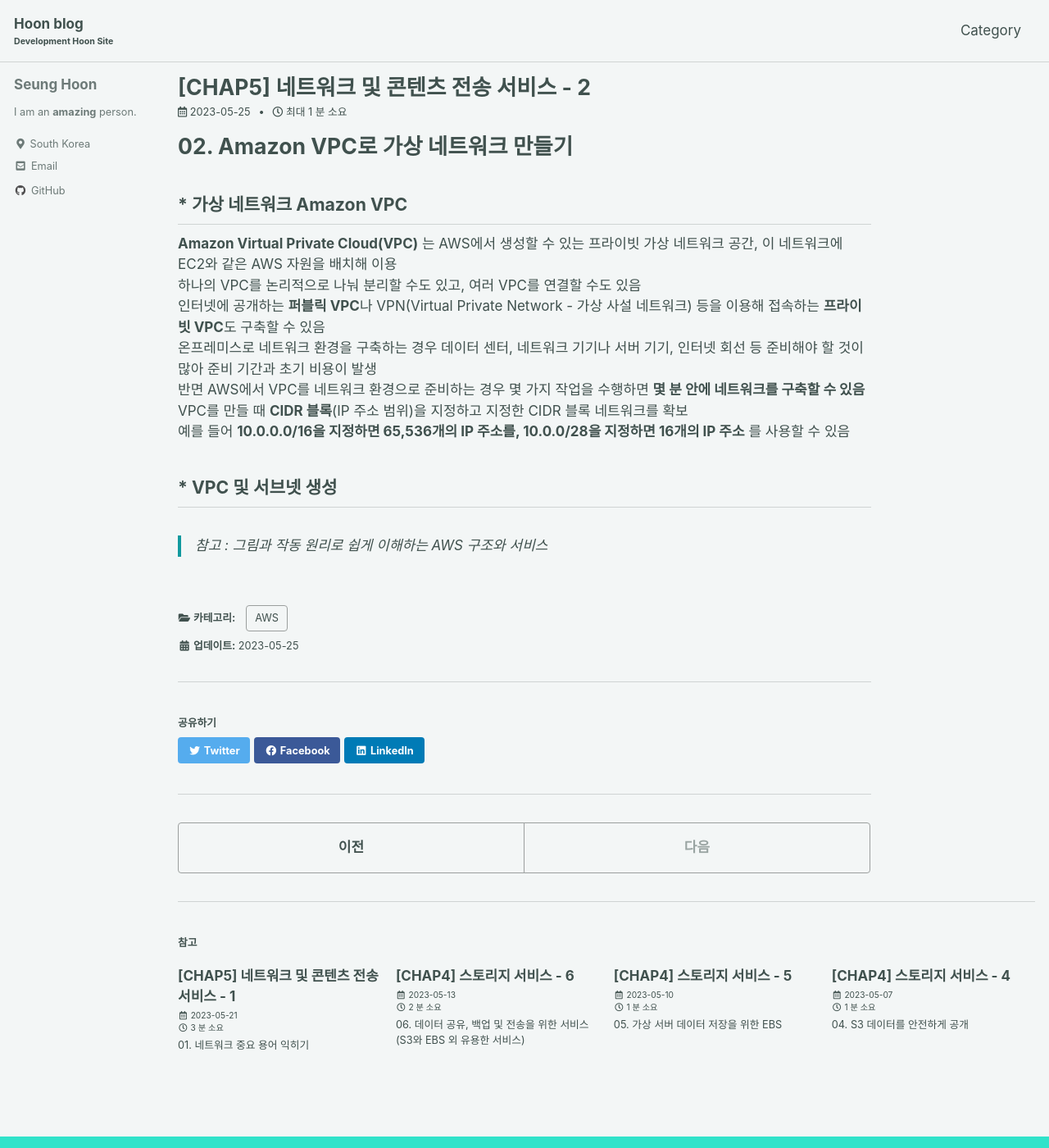
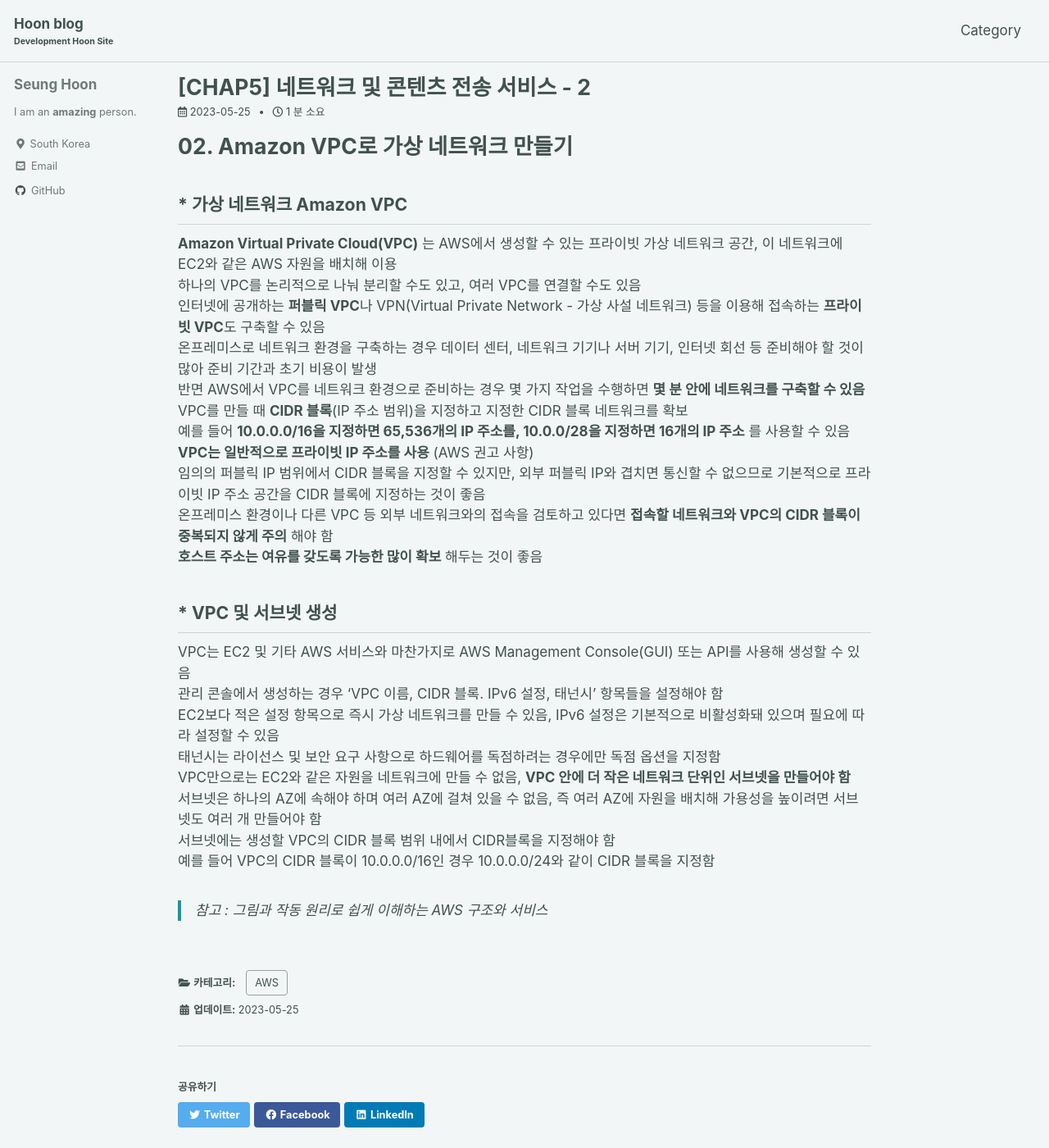
Before and after one commit to ibk01161/ibk01161.github.io, a Jekyll site: the page built from _posts/2023-05-25-aws5_02.md, in a window 1280 px wide and 1400 px high. Shown: the whole window at 82% size. Built offline with Jekyll 4.4.1, drawn with Linux system fonts in a browser that asks for light colours; cached includes are drawn as plain includes.

Commit message:
Add Post

```diff
--- a/_posts/2023-05-25-aws5_02.md
+++ b/_posts/2023-05-25-aws5_02.md
@@ -15,8 +15,22 @@ categories: AWS
 반면 AWS에서 VPC를 네트워크 환경으로 준비하는 경우 몇 가지 작업을 수행하면 **몇 분 안에 네트워크를 구축할 수 있음**
 VPC를 만들 때 **CIDR 블록**(IP 주소 범위)을 지정하고 지정한 CIDR 블록 네트워크를 확보
 예를 들어 **10.0.0.0/16을 지정하면 65,536개의 IP 주소를, 10.0.0/28을 지정하면 16개의 IP 주소** 를 사용할 수 있음
+**VPC는 일반적으로 프라이빗 IP 주소를 사용** (AWS 권고 사항)
+임의의 퍼블릭 IP 범위에서 CIDR 블록을 지정할 수 있지만, 외부 퍼블릭 IP와 겹치면 통신할 수 없으므로 기본적으로 프라이빗 IP 주소 공간을 CIDR 블록에 지정하는 것이 좋음
+온프레미스 환경이나 다른 VPC 등 외부 네트워크와의 접속을 검토하고 있다면 **접속할 네트워크와 VPC의 CIDR 블록이 중복되지 않게 주의** 해야 함
+**호스트 주소는 여유를 갖도록 가능한 많이 확보** 해두는 것이 좋음
+
 
 ## * VPC 및 서브넷 생성
 
+VPC는 EC2 및 기타 AWS 서비스와 마찬가지로 AWS Management Console(GUI) 또는 API를 사용해 생성할 수 있음
+관리 콘솔에서 생성하는 경우 'VPC 이름, CIDR 블록. IPv6 설정, 태넌시' 항목들을 설정해야 함
+EC2보다 적은 설정 항목으로 즉시 가상 네트워크를 만들 수 있음, IPv6 설정은 기본적으로 비활성화돼 있으며 필요에 따라 설정할 수 있음
+태넌시는 라이선스 및 보안 요구 사항으로 하드웨어를 독점하려는 경우에만 독점 옵션을 지정함
+VPC만으로는 EC2와 같은 자원을 네트워크에 만들 수 없음, **VPC 안에 더 작은 네트워크 단위인 서브넷을 만들어야 함**
+서브넷은 하나의 AZ에 속해야 하며 여러 AZ에 걸쳐 있을 수 없음, 즉 여러 AZ에 자원을 배치해 가용성을 높이려면 서브넷도 여러 개 만들어야 함
+서브넷에는 생성할 VPC의 CIDR 블록 범위 내에서 CIDR블록을 지정해야 함
+예를 들어 VPC의 CIDR 블록이 10.0.0.0/16인 경우 10.0.0.0/24와 같이 CIDR 블록을 지정함
+
 
 > 참고 : 그림과 작동 원리로 쉽게 이해하는 AWS 구조와 서비스
```
